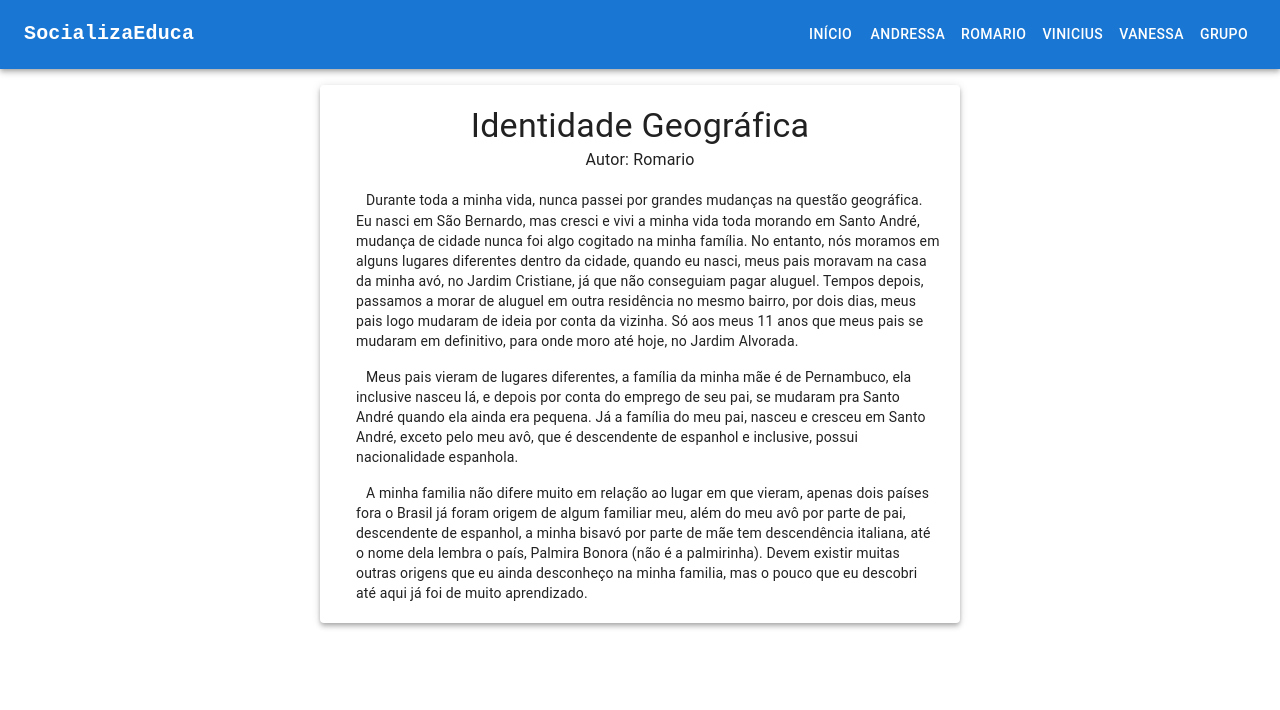
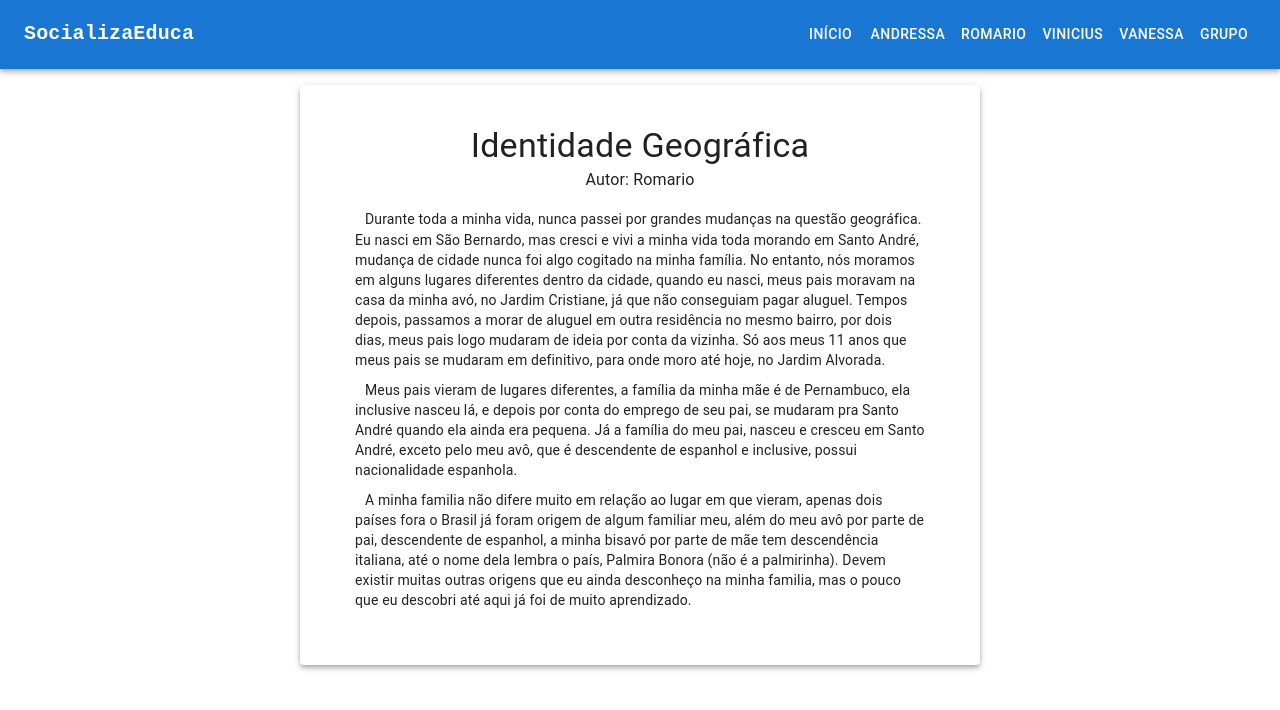
Before and after one commit to Romario-Negreiros/EDS, a Next.js app: page /romario/1 in a window 1280 px wide. Shown: the top 710 px of the page. Built offline with nearby package versions, Linux system fonts and the light colour scheme.

Commit message:
Fix bugs

```diff
--- a/src/app/[author]/[postId]/page.tsx
+++ b/src/app/[author]/[postId]/page.tsx
@@ -34,15 +34,22 @@ export function generateStaticParams() {
 }
 
 // export function getPost(author: Authors, postId: number) {
-    // return { ...posts[author][postId], author };
+// return { ...posts[author][postId], author };
 // }
 
 export default function Post({ params: { author, postId } }: Props) {
-    const post = { ...posts[author][+postId - 1], author };;
+    const post = { ...posts[author][+postId - 1], author };
 
     return (
         <Box sx={{ padding: 2 }}>
-            <Paper elevation={4} sx={{ width: "fit-content", padding: "20px", margin: "auto" }}>
+            <Paper
+                elevation={4}
+                sx={{
+                    width: "fit-content",
+                    padding: { xs: 0, md: 5 },
+                    margin: "auto",
+                }}
+            >
                 <Typography
                     variant="h4"
                     component="h1"
@@ -62,13 +69,11 @@ export default function Post({ params: { author, postId } }: Props) {
                     Autor:{" "}
                     {post.author.charAt(0).toUpperCase() + post.author.slice(1)}
                 </Typography>
-                <Grid
-                    container
-                    spacing={2}
-                    sx={{ margin: "auto", maxWidth: "600px" }}
+                <Box
+                    sx={{ margin: "auto", maxWidth: "600px", display: "flex", flexDirection: "column", gap: "10px", padding: { xs: "10px", md: "15px" } }}
                 >
                     {post.paragraphs.map((p, i) => (
-                        <Grid item xs={12} key={i}>
+                        <Box key={i} sx={{ width: "100%" }}>
                             {p.img ? (
                                 <Box sx={{ textAlign: "center" }}>
                                     <Box
@@ -76,12 +81,13 @@ export default function Post({ params: { author, postId } }: Props) {
                                             position: "relative",
                                             width: "100%",
                                             height: "300px",
+                                            bgcolor: "red"
                                         }}
                                     >
                                         <Image
                                             src={p.img}
                                             fill
-                                            style={{ objectFit: "contain" }}
+                                            style={{ objectFit: "cover" }}
                                             alt="Ilustração"
                                         />
                                     </Box>
@@ -92,14 +98,16 @@ export default function Post({ params: { author, postId } }: Props) {
                             ) : (
                                 <Typography
                                     variant="body2"
-                                    sx={{ textIndent: "10px" }}
+                                    sx={{
+                                        textIndent: "10px",
+                                    }}
                                 >
                                     {p.txt}
                                 </Typography>
                             )}
-                        </Grid>
+                        </Box>
                     ))}
-                </Grid>
+                </Box>
             </Paper>
         </Box>
     );
--- a/src/components/AppBar.tsx
+++ b/src/components/AppBar.tsx
@@ -82,14 +82,14 @@ function ResponsiveAppBar() {
                         {pages.map((page) => (
                             <MenuItem key={page} onClick={handleCloseNavMenu}>
                                 <Link
-                                    href={`/${page}`}
+                                    href={`/${page == "início" ? "" : page}`}
                                     style={{
                                         color: "inherit",
                                         textDecoration: "none",
                                         textTransform: "uppercase"
                                     }}
                                 >
-                                    {page == "início" ? "/" : page}
+                                    {page}
                                 </Link>
                             </MenuItem>
                         ))}
@@ -115,7 +115,7 @@ function ResponsiveAppBar() {
                             sx={{ my: 2, color: "white", display: "block" }}
                         >
                             <Link
-                                href={`/${page == "início" ? "/" : page}`}
+                                href={`/${page == "início" ? "" : page}`}
                                 style={{
                                     color: "inherit",
                                     textDecoration: "none",
```
